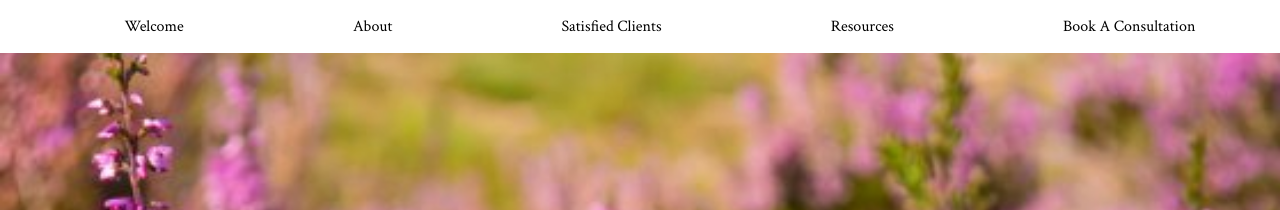
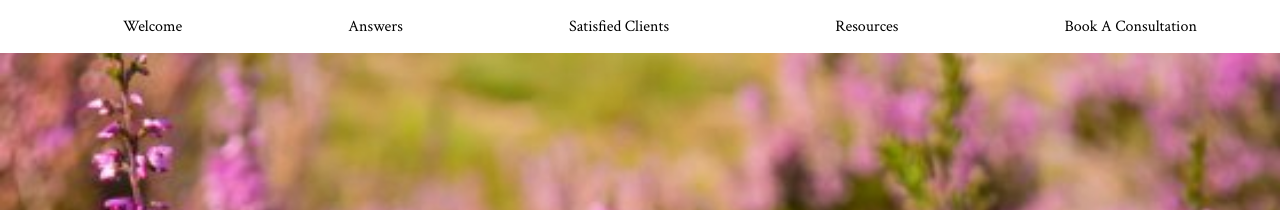
Before and after one commit to MattArnold/callunabotanicals.github.io, a Jekyll site: the page built from index.md, in a window 1280 px wide. Shown: the top 210 px of the page. Built offline with Jekyll 4.4.1, drawn with Linux system fonts in a browser that asks for light colours.

Commit message:
Change About to Answers

```diff
--- a/_layouts/home.html
+++ b/_layouts/home.html
@@ -20,7 +20,7 @@
 <header>
 <nav>
   <ul>
-    {% assign navorder = "Welcome!About!Satisfied Clients!Resources" | split: "!" %}
+    {% assign navorder = "Welcome!Answers!Satisfied Clients!Resources" | split: "!" %}
     {% for n in navorder %}
     <li class="navbtn">
       <a href="{{ n | slugify }}">
--- a/_layouts/main.html
+++ b/_layouts/main.html
@@ -25,7 +25,7 @@
         Calluna Vitality
       </a>
     </li>
-    {% assign navorder = "Welcome!About!Satisfied Clients!Resources" | split: "!" %}
+    {% assign navorder = "Welcome!Answers!Satisfied Clients!Resources" | split: "!" %}
     {% for n in navorder %}
     {% if n != page.title %}
     <li class="navbtn">
```
Also changed, not shown: answers.md (renamed from about.md, +2 -2 lines).
